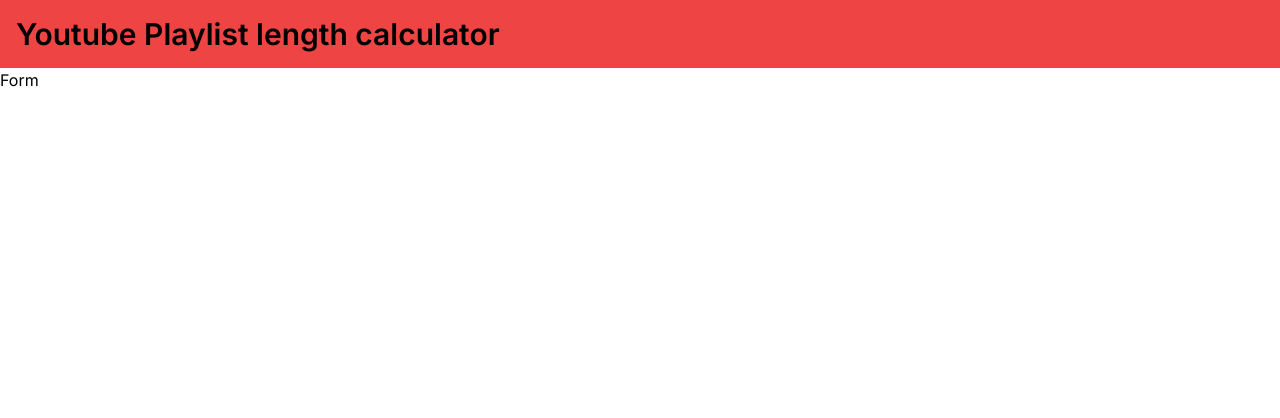
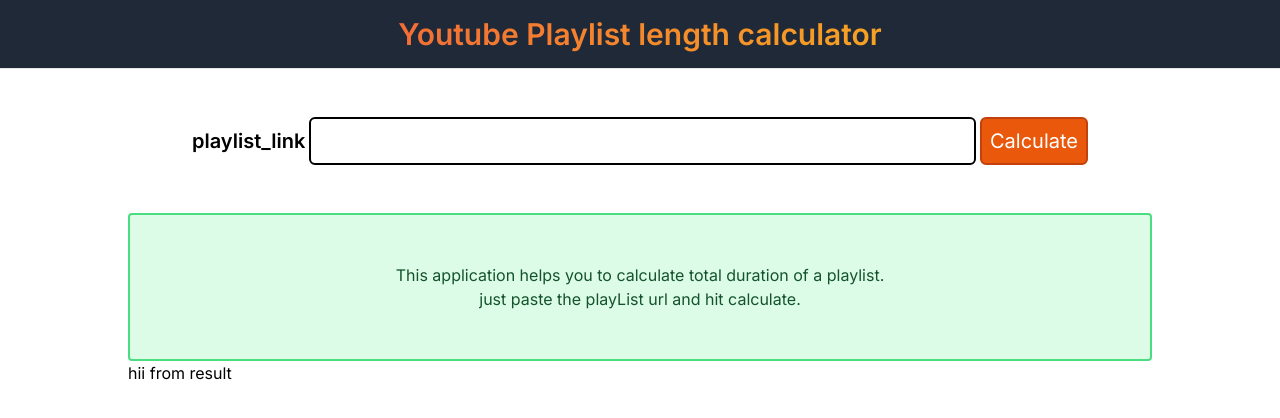
Before and after one commit to RitikRajput696/ytplenc, a Next.js app: page / in a window 1280 px wide. Shown: the top 418 px of the page. Built offline with nearby package versions, Linux system fonts and the light colour scheme; no server answers.

Commit message:
some progress

```diff
--- a/src/app/api/route.js
+++ b/src/app/api/route.js
@@ -1,23 +1,52 @@
 "use client";
 import { useState, useEffect } from "react";
 
-export default function handlePlaylist() {
+function handlePlaylist(playListId) {
   const [data, setData] = useState([]);
   const apiKey = process.env.NEXT_PUBLIC_YOUTUBE_API_KEY;
-  const playListId = `PLah6faXAgguOeMUIxS22ZU4w5nDvCl5gs`;
   const maxResult = 50;
-  const url1 = `https://youtube.googleapis.com/youtube/v3/playlistItems?part=contentDetails&maxResults=${maxResult}&playlistId=${playListId}&key=${apiKey}`;
+  let url1 =
+    `https://youtube.googleapis.com/youtube/v3/playlistItems?part=contentDetails&maxResults=${maxResult}&playlistId=` +
+    playListId +
+    `&key=${apiKey}`;
+  useEffect(() => {
+    getAllVideoIds();
+  }, [playListId]);
+
+  async function getAllVideoIds() {
+    if (playListId) {
+      let response = await fetch(url1);
+      response = await response.json();
+      setData(response.items);
+    } else {
+      console.log("playListId is not available");
+    }
+  }
+  let dataArr = [];
+  for (let i = 0; i < data.length; i++) {
+    dataArr.push(data[i].contentDetails.videoId);
+  }
+  return dataArr;
+}
+
+function getVidDuration(videoIdArr) {
+  let videoDurationArr = [];
+  const apiKey = process.env.NEXT_PUBLIC_YOUTUBE_API_KEY;
 
   useEffect(() => {
-    getAllVideoIds();
-  }, []);
+    fetchData();
+  }, [videoIdArr]);
 
-  async function getAllVideoIds() {
-    let response = await fetch(url1);
-    response = await response.json();
-    console.log(response.items);
-    setData(response.items);
+  async function fetchData() {
+    for (let i = 0; i < videoIdArr.length; ++i) {
+      let url2 = `https://www.googleapis.com/youtube/v3/videos?&part=contentDetails&id=${videoIdArr[i]}&key=${apiKey}&fields=items/contentDetails/duration`;
+      let res = await fetch(url2);
+      res = await res.json();
+      videoDurationArr.push(res.items[0].contentDetails.duration);
+    }
   }
 
-  return data;
+  return videoDurationArr;
 }
+
+export { handlePlaylist, getVidDuration };
--- a/src/app/page.js
+++ b/src/app/page.js
@@ -1,9 +1,26 @@
+"use client";
+import { useState } from "react";
 import Form from "@/components/Form";
+import Notice from "@/components/Notice";
+import { handlePlaylist, getVidDuration } from "./api/route";
+import Result from "@/components/Result";
 
 export default function Home() {
+  const [playListId, setPlayListId] = useState("");
+
+  function handleId(id) {
+    setPlayListId(id);
+  }
+
+  const data = handlePlaylist(playListId);
+  const videoDuration = getVidDuration(data);
+  console.log(videoDuration);
+
   return (
-    <>
-      <Form />
-    </>
+    <main className="m-auto max-w-screen-lg">
+      <Form id={handleId} />
+      <Notice />
+      <Result vidData={videoDuration} />
+    </main>
   );
 }
--- a/src/components/Form.jsx
+++ b/src/components/Form.jsx
@@ -1,7 +1,54 @@
-import React from "react";
+"use client";
+import { useState } from "react";
 
-function Form() {
-  return <div>Form</div>;
+function Form({ id }) {
+  const [formData, setFormData] = useState("");
+
+  function handleChange(e) {
+    setFormData(e.target.value);
+  }
+  function handleSubmit(e) {
+    e.preventDefault();
+    if (formData == "") {
+      alert("paste playlist link");
+    } else {
+      id(getPlaylistId(formData));
+    }
+  }
+
+  function getPlaylistId(url) {
+    const regex = /[?&]list=([a-zA-Z0-9_-]+)/;
+    const match = url.match(regex);
+    return match ? match[1] : null;
+  }
+
+  return (
+    <div className="flex items-center justify-center pb-12 pt-12 ">
+      <form
+        onSubmit={handleSubmit}
+        action=""
+        className="flex w-full max-w-4xl items-center justify-between gap-1"
+      >
+        <label htmlFor="playlist-link" className="text-xl font-semibold">
+          playlist_link
+        </label>
+        <input
+          type="text"
+          className="w-full rounded-md border-2 border-black p-2 text-xl"
+          name="playlist-link"
+          value={formData}
+          onChange={handleChange}
+        />
+        <button
+          className="rounded-md border-2 border-orange-700 bg-orange-600
+        p-2 text-xl text-white"
+          type="submit"
+        >
+          Calculate
+        </button>
+      </form>
+    </div>
+  );
 }
 
 export default Form;
--- a/src/components/Header.jsx
+++ b/src/components/Header.jsx
@@ -1,8 +1,13 @@
 function Header() {
   return (
-    <header className="bg-red-500 p-4 text-3xl font-semibold">
-      Youtube Playlist length calculator
-    </header>
+    <>
+      <header className="bg-gray-800 p-4 text-center text-3xl font-semibold">
+        <h1 className="bg-gradient-to-r from-red-500 to-yellow-400 bg-clip-text text-transparent">
+          Youtube Playlist length calculator
+        </h1>
+      </header>
+      <hr />
+    </>
   );
 }
 
--- /dev/null
+++ b/src/components/Notice.jsx
@@ -0,0 +1,14 @@
+import React from "react";
+
+function Notice() {
+  return (
+    <div className="bg-green-2100 flex flex-col items-center justify-center rounded border-2 border-green-400 bg-green-100 p-12 text-green-900">
+      <p>
+        This application helps you to calculate total duration of a playlist.
+      </p>
+      <p>just paste the playList url and hit calculate.</p>
+    </div>
+  );
+}
+
+export default Notice;
--- /dev/null
+++ b/src/components/Result.jsx
@@ -0,0 +1,9 @@
+function Result({ vidData }) {
+  return (
+    <div>
+      <h1>hii from result</h1>
+    </div>
+  );
+}
+
+export default Result;
```
